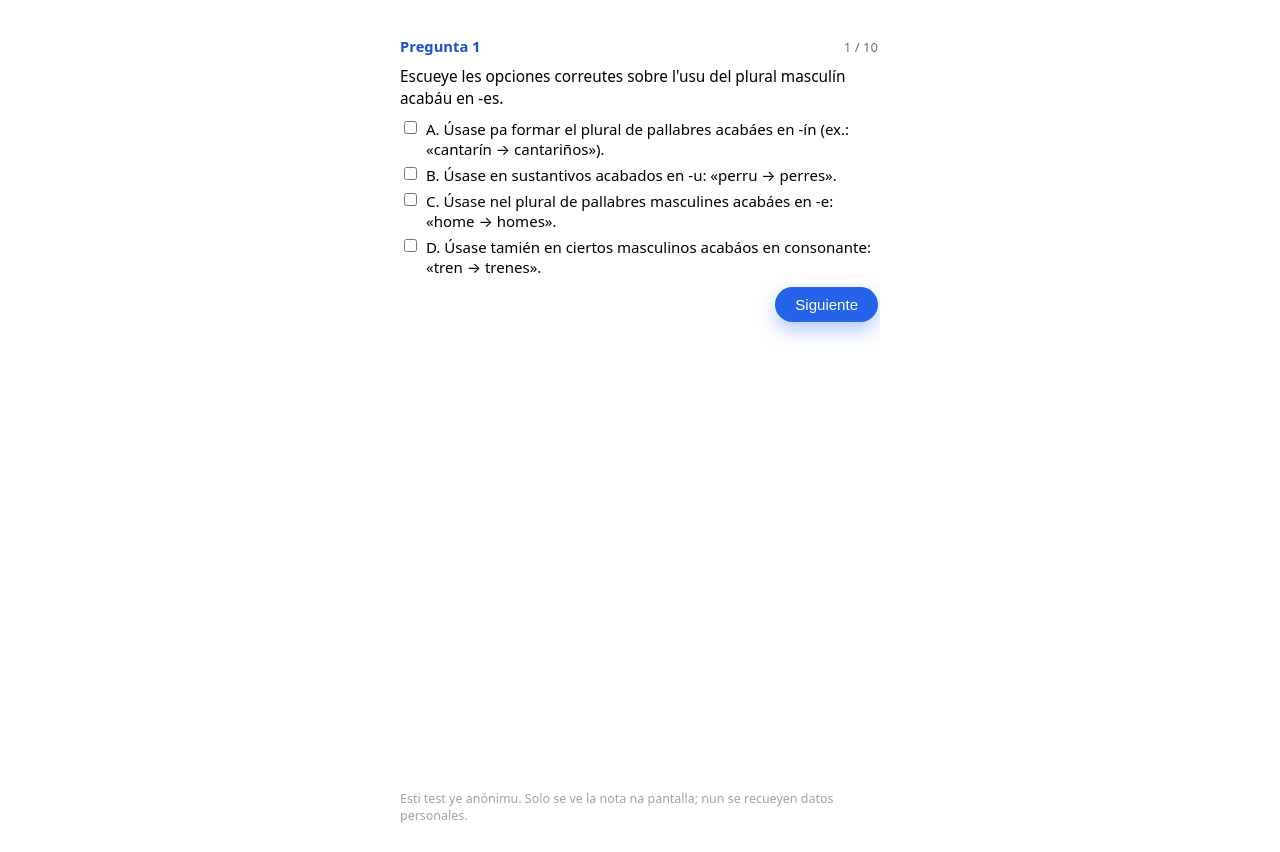
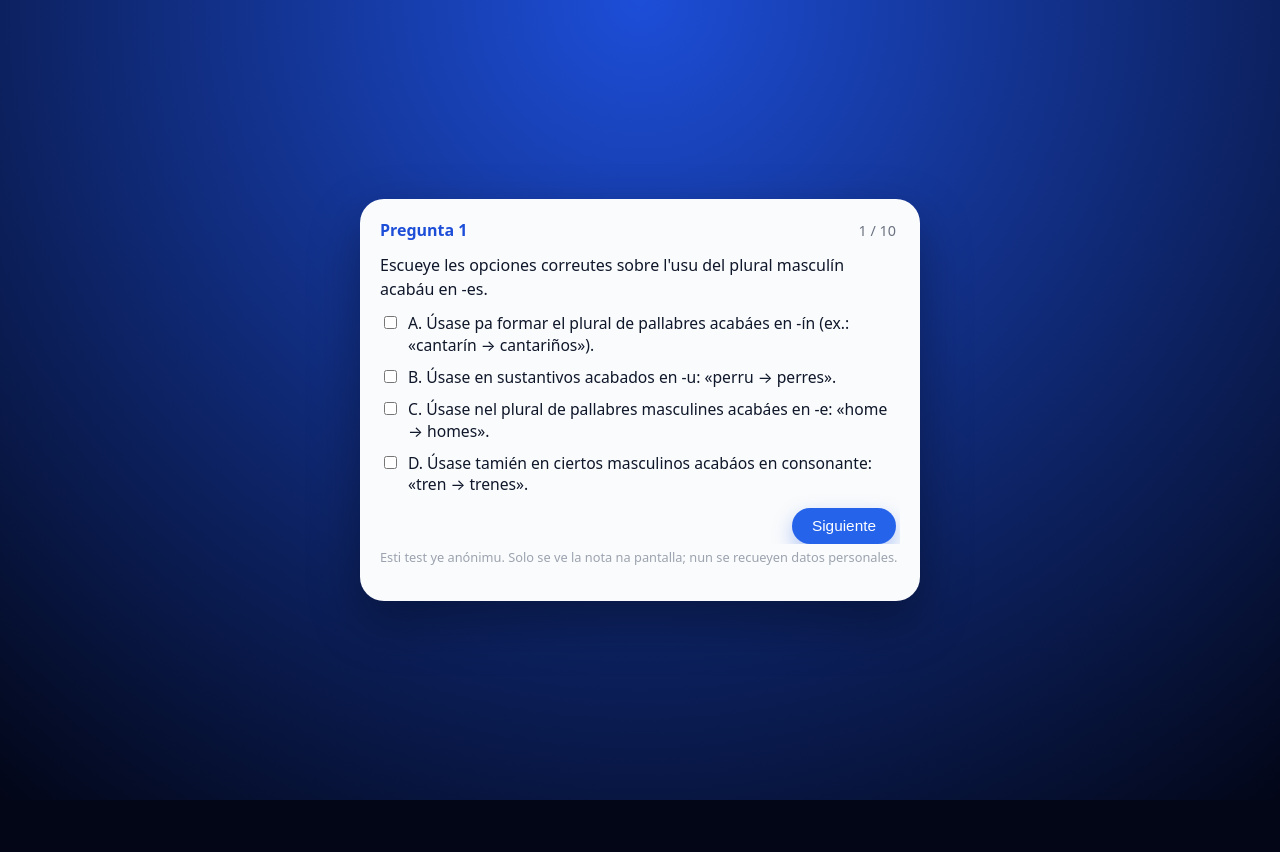
Before and after one commit to quiquelondon/examen-asturianu, a plain HTML site: page index.html in a window 1280 px wide. Both pictures are taken after a click on the button "Entamar l'exame". After the commit the page ends 800 px from the top, so only its background shows below. Drawn offline with Linux system fonts and the light colour scheme.

Commit message:
back to card look

```diff
--- a/index.html
+++ b/index.html
@@ -10,45 +10,36 @@
       color-scheme: light dark;
     }
 
-    html, body {
-      height: 100%;
+    body {
+      margin: 0;
+      padding: 0;
+      min-height: 100vh;
+      display: flex;
+      align-items: stretch;
+      justify-content: center;
+      background: #020617;
+      color: #0f172a;
     }
 
     .app-shell {
       flex: 1;
-      height: 100%;
-      padding: 0;
       display: flex;
+      align-items: center;
       justify-content: center;
-      align-items: stretch;
+      background: radial-gradient(circle at top, #1d4ed8, #020617);
+      padding: 16px;
     }
 
     .card {
+      background: rgba(255, 255, 255, 0.98);
       width: 100%;
-      max-width: 480px;
-      height: 100%;
-      border-radius: 0;
-      box-shadow: none;
+      max-width: 520px;
+      border-radius: 24px;
+      box-shadow: 0 20px 50px rgba(0, 0, 0, 0.35);
+      padding: 20px 20px 22px;
       display: flex;
       flex-direction: column;
-      padding: 16px;
-    }
-
-    /* Animación entre pantalles */
-    .fade {
-      opacity: 0;
-      transition: opacity 0.3s ease;
-    }
-
-    .fade.show {
-      opacity: 1;
-    }
-
-
-    @media (min-height: 720px) {
-      .card {
-        margin: 12px 0;
-      }
+      max-height: 720px;
     }
 
     @media (prefers-color-scheme: dark) {
@@ -59,15 +50,15 @@
     }
 
     h1 {
-      font-size: 1.35rem;
+      font-size: 1.5rem;
       margin-top: 0;
-      margin-bottom: 0.25rem;
+      margin-bottom: 0.4rem;
     }
 
     .subtitle {
-      font-size: 0.9rem;
+      font-size: 0.98rem;
       color: #4b5563;
-      margin-bottom: 0.7rem;
+      margin-bottom: 0.9rem;
     }
 
     @media (prefers-color-scheme: dark) {
@@ -79,10 +70,10 @@
     .info-box {
       background: #eff6ff;
       border-left: 4px solid #2563eb;
-      padding: 8px 10px;
-      border-radius: 14px;
-      font-size: 0.86rem;
-      margin-bottom: 12px;
+      padding: 10px 12px;
+      border-radius: 16px;
+      font-size: 0.9rem;
+      margin-bottom: 14px;
     }
 
     @media (prefers-color-scheme: dark) {
@@ -92,17 +83,23 @@
       }
     }
 
+    .info-box ul {
+      margin-top: 0.3rem;
+      margin-bottom: 0.4rem;
+      padding-left: 1.1rem;
+    }
+
     .question-header {
       display: flex;
       justify-content: space-between;
       align-items: baseline;
-      margin-bottom: 10px;
+      margin-bottom: 12px;
       gap: 8px;
     }
 
     .question-number {
       font-weight: 600;
-      font-size: 0.92rem;
+      font-size: 1rem;
       color: #1d4ed8;
     }
 
@@ -113,7 +110,7 @@
     }
 
     .progress {
-      font-size: 0.82rem;
+      font-size: 0.9rem;
       color: #6b7280;
     }
 
@@ -124,50 +121,52 @@
     }
 
     .question-text {
-      font-size: 0.96rem;
-      margin-bottom: 10px;
-      line-height: 1.4;
+      font-size: 1rem;
+      margin-bottom: 12px;
+      line-height: 1.5;
     }
 
     .options {
       list-style: none;
       padding: 0;
-      margin: 0 0 10px 0;
+      margin: 0 0 12px 0;
     }
 
     .options li {
-      margin-bottom: 6px;
+      margin-bottom: 10px;
     }
 
     .option-label {
       display: flex;
       align-items: flex-start;
-      gap: 6px;
+      gap: 8px;
       cursor: pointer;
-      font-size: 0.94rem;
+      font-size: 0.98rem;
+      line-height: 1.4;
     }
 
     .option-label input[type="checkbox"] {
-      margin-top: 2px;
+      margin-top: 3px;
       cursor: pointer;
       flex-shrink: 0;
     }
 
     .buttons {
       display: flex;
-      justify-content: flex-end;
+      justify-content: space-between;
       gap: 8px;
-      margin-top: 6px;
+      margin-top: 10px;
     }
 
     button {
       border-radius: 999px;
       border: none;
-      font-size: 0.94rem;
+      font-size: 0.96rem;
       padding: 9px 20px;
       cursor: pointer;
       font-weight: 500;
       transition: transform 0.12s ease, box-shadow 0.12s ease, background 0.12s ease;
+      white-space: nowrap;
     }
 
     .btn-primary {
@@ -186,8 +185,21 @@
       box-shadow: 0 4px 12px rgba(37, 99, 235, 0.35);
     }
 
+    .btn-secondary {
+      background: #e5e7eb;
+      color: #111827;
+      box-shadow: none;
+    }
+
+    @media (prefers-color-scheme: dark) {
+      .btn-secondary {
+        background: #111827;
+        color: #e5e7eb;
+      }
+    }
+
     .small-muted {
-      font-size: 0.78rem;
+      font-size: 0.8rem;
       color: #9ca3af;
       margin-top: 6px;
     }
@@ -204,7 +216,7 @@
       display: flex;
       flex-direction: column;
       overflow-y: auto;
-      padding-right: 2px;
+      padding-right: 4px;
     }
 
     .results-title {
@@ -214,7 +226,7 @@
     }
 
     .score-highlight {
-      font-size: 1.3rem;
+      font-size: 1.4rem;
       font-weight: 700;
       margin-bottom: 6px;
     }
@@ -230,7 +242,7 @@
     }
 
     .feedback-message {
-      font-size: 0.95rem;
+      font-size: 0.98rem;
       margin-bottom: 8px;
     }
 
@@ -239,7 +251,7 @@
       border-top: 1px solid #e5e7eb;
       padding-top: 8px;
       font-size: 0.9rem;
-      max-height: 210px;
+      max-height: 230px;
       overflow-y: auto;
     }
 
@@ -250,12 +262,22 @@
     }
 
     .per-question-item {
-      margin-bottom: 4px;
-      line-height: 1.3;
+      margin-bottom: 5px;
+      line-height: 1.35;
     }
 
     .footer-note {
       margin-top: 4px;
+    }
+
+    /* Animación suave preguntas */
+    .fade {
+      opacity: 0;
+      transition: opacity 0.25s ease;
+    }
+
+    .fade.show {
+      opacity: 1;
     }
   </style>
 </head>
@@ -284,7 +306,7 @@
               <li>Na última pantalla verás la to nota final.</li>
               <li>La nota total ye sobre 10 (máx. 1 puntu por pregunta).</li>
             </ul>
-            <p style="margin: 0; font-size: 0.86rem;">
+            <p style="margin: 0; font-size: 0.88rem;">
               Cuando teas preparáu, calca en <strong>«Entamar l'exame»</strong>.
             </p>
           </div>
@@ -295,23 +317,17 @@
 
         <!-- PANTALLA EXAME -->
         <div id="quiz-screen" class="scroll-area" style="display:none;">
-          <div id="quiz-container">
+          <div id="quiz-container" class="fade">
             <div class="question-header">
               <div class="question-number" id="question-number"></div>
               <div class="progress" id="progress"></div>
             </div>
             <div class="question-text" id="question-text"></div>
             <ul class="options" id="options-list"></ul>
-            <div class="buttons" style="justify-content: space-between; width:100%;">
-              <button type="button" class="btn-primary" id="back-button" style="background:#64748b;">
-                Atrás
-              </button>
-
-              <button type="button" class="btn-primary" id="next-button">
-                Siguiente
-              </button>
+            <div class="buttons">
+              <button type="button" class="btn-secondary" id="back-button">Atrás</button>
+              <button type="button" class="btn-primary" id="next-button">Siguiente</button>
             </div>
-
           </div>
         </div>
 
@@ -458,16 +474,18 @@
 
     let currentQuestionIndex = 0;
     const perQuestionScores = [];
-    const userAnswers = {}; // Guarda arrays de opciones seleccionadas por cada pregunta
+    const userAnswers = {}; // guarda les seleiciones por pregunta
 
-    const startScreenEl    = document.getElementById("start-screen");
-    const quizScreenEl     = document.getElementById("quiz-screen");
-    const resultsScreenEl  = document.getElementById("results-screen");
+    const startScreenEl   = document.getElementById("start-screen");
+    const quizScreenEl    = document.getElementById("quiz-screen");
+    const resultsScreenEl = document.getElementById("results-screen");
 
-    const startButtonEl    = document.getElementById("start-button");
-    const nextButtonEl     = document.getElementById("next-button");
-    const backButtonEl     = document.getElementById("back-button");
-    const restartButtonEl  = document.getElementById("restart-button");
+    const quizContainerEl = document.getElementById("quiz-container");
+
+    const startButtonEl   = document.getElementById("start-button");
+    const nextButtonEl    = document.getElementById("next-button");
+    const backButtonEl    = document.getElementById("back-button");
+    const restartButtonEl = document.getElementById("restart-button");
 
     const questionNumberEl = document.getElementById("question-number");
     const progressEl       = document.getElementById("progress");
@@ -508,26 +526,26 @@
     function renderQuestion() {
       const q = questions[currentQuestionIndex];
 
-      // Animación fade
-      quizScreenEl.classList.remove("show");
-      setTimeout(() => quizScreenEl.classList.add("show"), 20);
+      // animación fade
+      quizContainerEl.classList.remove("show");
+      setTimeout(() => quizContainerEl.classList.add("show"), 20);
 
       questionNumberEl.textContent = `Pregunta ${currentQuestionIndex + 1}`;
-      progressEl.textContent = `${currentQuestionIndex + 1} / ${questions.length}`;
-      questionTextEl.textContent = q.title;
+      progressEl.textContent       = `${currentQuestionIndex + 1} / ${questions.length}`;
+      questionTextEl.textContent   = q.title;
 
       optionsListEl.innerHTML = "";
 
       q.options.forEach((optionText, idx) => {
-        const li = document.createElement("li");
+        const li    = document.createElement("li");
         const label = document.createElement("label");
         label.className = "option-label";
 
         const checkbox = document.createElement("input");
-        checkbox.type = "checkbox";
+        checkbox.type  = "checkbox";
         checkbox.value = idx;
 
-        // Restaurar respuestas si existen
+        // restaurar seleiciones si existen
         if (userAnswers[currentQuestionIndex]?.includes(idx)) {
           checkbox.checked = true;
         }
@@ -541,13 +559,11 @@
         optionsListEl.appendChild(li);
       });
 
-      // Botón siguiente / final
       nextButtonEl.textContent =
         currentQuestionIndex === questions.length - 1
           ? "Finar l'exame"
           : "Siguiente";
 
-      // Mostrar/ocultar botón Atrás
       backButtonEl.style.visibility =
         currentQuestionIndex === 0 ? "hidden" : "visible";
     }
@@ -597,6 +613,8 @@
 
       currentQuestionIndex = 0;
       perQuestionScores.length = 0;
+      for (const key in userAnswers) delete userAnswers[key];
+
       renderQuestion();
     });
 
@@ -604,12 +622,11 @@
     nextButtonEl.addEventListener("click", () => {
       const checkboxes = optionsListEl.querySelectorAll("input[type='checkbox']");
       const selectedIndices = [];
-
       checkboxes.forEach((cb, idx) => {
         if (cb.checked) selectedIndices.push(idx);
       });
 
-      // Guardar selecciones
+      // guardar seleiciones
       userAnswers[currentQuestionIndex] = selectedIndices;
 
       if (selectedIndices.length === 0) {
@@ -631,16 +648,15 @@
       }
     });
 
+    // Atrás
     backButtonEl.addEventListener("click", () => {
       if (currentQuestionIndex === 0) return;
-
       currentQuestionIndex -= 1;
       renderQuestion();
     });
 
-    // Volver a entamar
+    // Volver a entamar dende resultaos
     restartButtonEl.addEventListener("click", () => {
-      // volvemos a la intro
       resultsScreenEl.style.display = "none";
       startScreenEl.style.display   = "block";
     });
```
